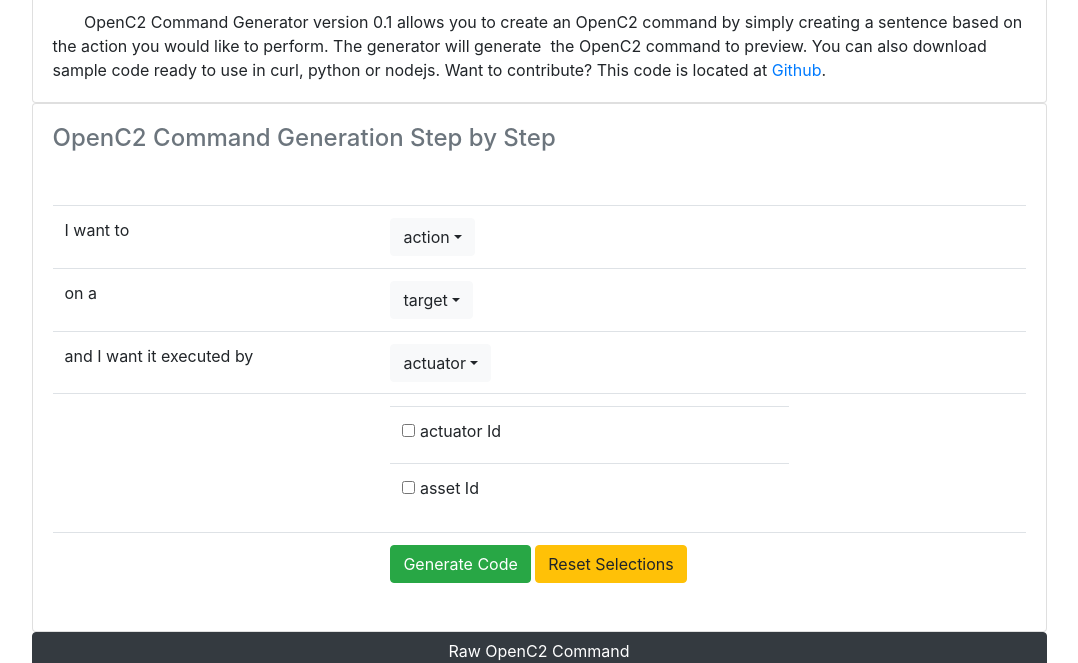
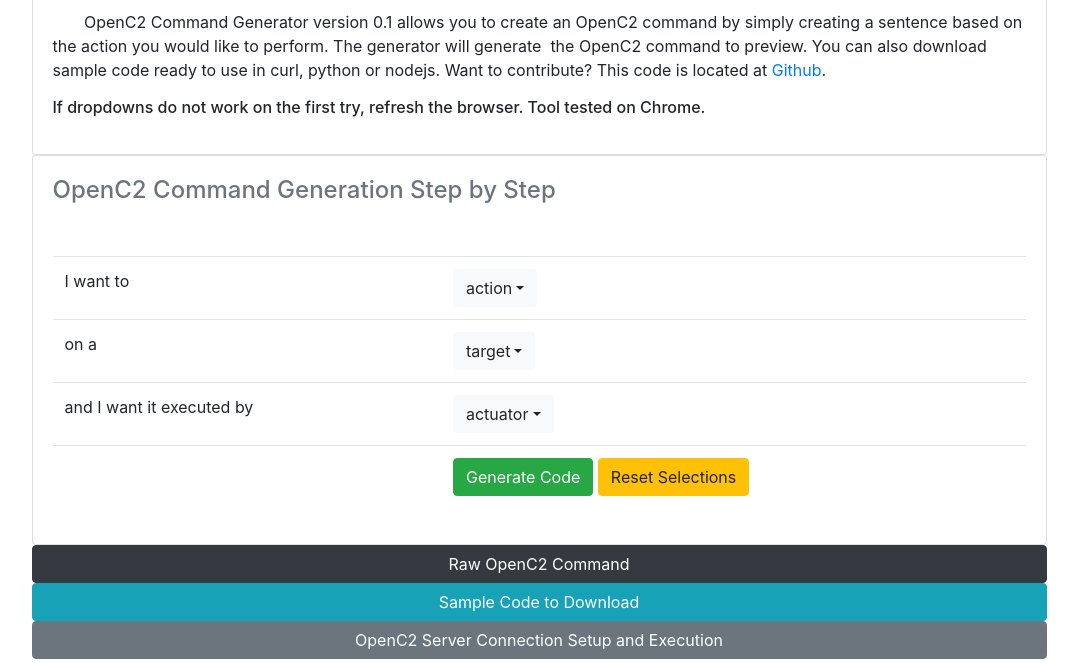
Before and after one commit to netcoredor/openc2-cmdgen, a plain HTML site: page index.html in a window 1280 px wide. Shown: the part 137-800 px from the top of the page, without its empty margins (101-1179 px from the left). Drawn offline with Linux system fonts and the light colour scheme.

Commit message:
updated actuator_id and asset_id
actuator_id and asset_id are now dynamically populated with actuator dropdown.

```diff
--- a/index.html
+++ b/index.html
@@ -57,7 +57,7 @@
                                 creating a sentence based on the action you would like to perform. The generator will generate
                                 &nbsp;the OpenC2 command to preview. You can also download sample code ready to use in curl,
                                 python or nodejs. Want to contribute? This code is located at <a href="https://github.com/netcoredor/openc2-cmdgen">Github</a>.
-                                <br>
+								<br><H6>If dropdowns do not work on the first try, refresh the browser. Tool tested on Chrome.</H6>
                             </p>
                         </div>
                     </div>
@@ -103,48 +103,6 @@
                                                 </div>
                                             </td>
                                         </tr>
-                                        <tr class="actuatorSpecifierValueRow">
-                                        </tr>
-                                        <tr class="actuatorSpecifierRow">
-                                            <td>
-                                            </td>
-                                            <td>
-                                                <table id="actuatorRow">
-                                                    <tr>
-                                                        <td>
-                                                            <div class="form">
-                                                                <input class="dynamicInput" type="checkbox" id="actuator_id" oc2name="actuator_specifier" oc2cmdname="actuator_specifier"
-                                                                    onclick="dynamicInputCheck(this)">
-                                                                <label for="actuatorIdCheck">actuator Id</label>
-                                                            </div>
-                                                        </td>
-
-                                                        <td>
-                                                            <input class="inputString input-disabled" oc2name="actuator" oc2checkbox="actuator_id" onchange="updateValues(this)" id="actuator_id_inputString"
-                                                                type="text" minlength="1" tabindex="-1" data-mp-id="actuatorId_inputString">
-                                                        </td>
-                                                    </tr>
-                                                    <tr>
-
-                                                        <td>
-                                                            <div class="form">
-                                                                <input class="dynamicInput" type="checkbox" id="asset_id" oc2name="actuator_specifier" oc2cmdname="actuator_specifier" onclick="dynamicInputCheck(this)">
-                                                                <label for="assetIdCheck">asset Id</label>
-                                                            </div>
-                                                        </td>
-
-                                                        <td>
-                                                            <input class="inputString input-disabled" oc2name="actuator" oc2checkbox="asset_id" oc2cmdname="actuator_specifier" onchange="updateValues(this)"
-                                                                id="asset_id_inputString" type="text" minlength="1" tabindex="-1"
-                                                                data-mp-id="assetId_inputString">
-                                                        </td>
-
-
-                                                    </tr>
-                                                </table>
-                                            </td>
-                                        </tr>
-
 
                                         <tr>
                                             <td></td>
@@ -278,9 +236,9 @@
         </footer>
     </div>
 
-    <script src="assets/js/jquery.min.js"></script>
-    <script src="assets/bootstrap/js/bootstrap.min.js"></script>
-    <script src="assets/js/myscript.js"></script>
+    <script type="text/javascript" src="assets/js/jquery.min.js"></script>
+    <script type="text/javascript" src="assets/bootstrap/js/bootstrap.min.js"></script>
+    <script type="text/javascript" src="assets/js/myscript.js"></script>
 </body>
 
 </html>
```
